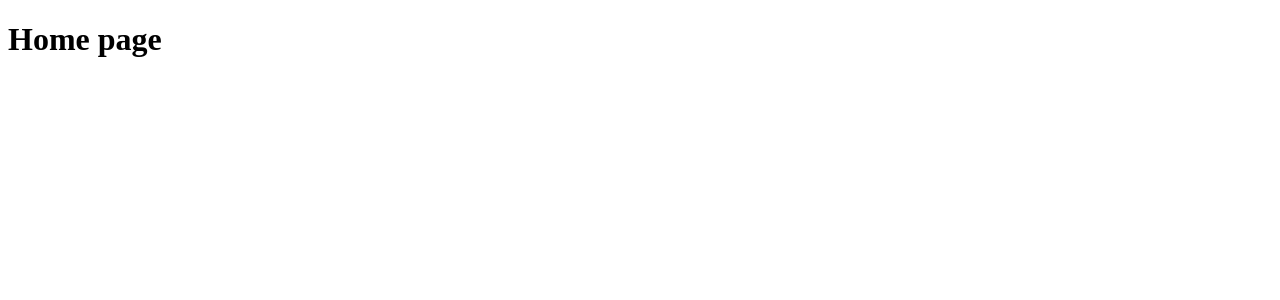
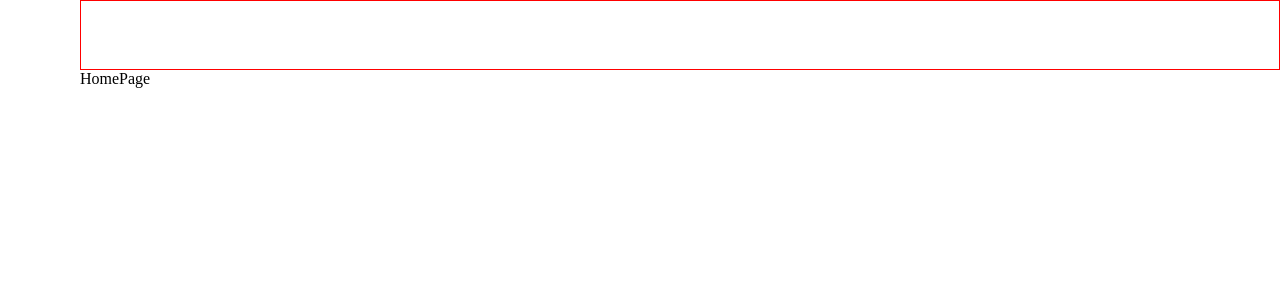
Before and after one commit to Ridge23/fe-assignment, a React app: page /about in a window 1280 px wide. Shown: the top 300 px of the page. Built offline with nearby package versions, Linux system fonts and the light colour scheme.

Commit message:
Add layout

```diff
--- /dev/null
+++ b/src/components/layout/Layout.tsx
@@ -0,0 +1,26 @@
+import React from 'react';
+
+import './sass/layout.scss';
+
+interface ILayout {
+    children: JSX.Element | string;
+}
+
+export default function Layout({ children }: ILayout): JSX.Element {
+    return (
+        <div className="layout">
+            <div className="layout__sidebar">
+
+            </div>
+            <div className="layout__content">
+                <div className="layout__content-header">
+                </div>
+                <div className="layout__content-container">
+                    {children}
+                </div>
+                <footer className="layout__content-footer">
+                </footer>
+            </div>
+        </div>
+    )
+}
--- /dev/null
+++ b/src/components/layout/sass/layout.scss
@@ -0,0 +1,41 @@
+html {
+    height: 100%;
+}
+body {
+    min-height: 100%;
+    margin: 0;
+}
+
+.layout {
+    height: 100vh;
+
+    &__sidebar {
+        height: 100%;
+        width: 80px;
+        position: fixed;
+        z-index: 1;
+        top: 0;
+        left: 0;
+    }
+
+    &__content {
+        height: 100%;
+        display: flex;
+        flex-direction: column;
+        margin-left: 80px;
+    }
+
+    &__content-header {
+        height: 80px;
+        border: 1px solid red;
+    }
+
+    &__content-container {
+        height: 100%;
+    }
+
+    &__content-footer {
+        height: 50px;
+        border: 1px solid black;
+    }
+}
--- a/src/pages/About.tsx
+++ b/src/pages/About.tsx
@@ -1,5 +1,7 @@
 import React from 'react';
 
+import Layout from '../components/layout/Layout';
+
 export default function About(): JSX.Element {
-    return <h1>About page</h1>
+    return <Layout>AboutPage</Layout>
 }
--- a/src/pages/Home.tsx
+++ b/src/pages/Home.tsx
@@ -1,5 +1,7 @@
 import React from 'react';
 
+import Layout from '../components/layout/Layout';
+
 export default function Home(): JSX.Element {
-    return <h1>Home page</h1>
+    return <Layout>HomePage</Layout>
 }
```
